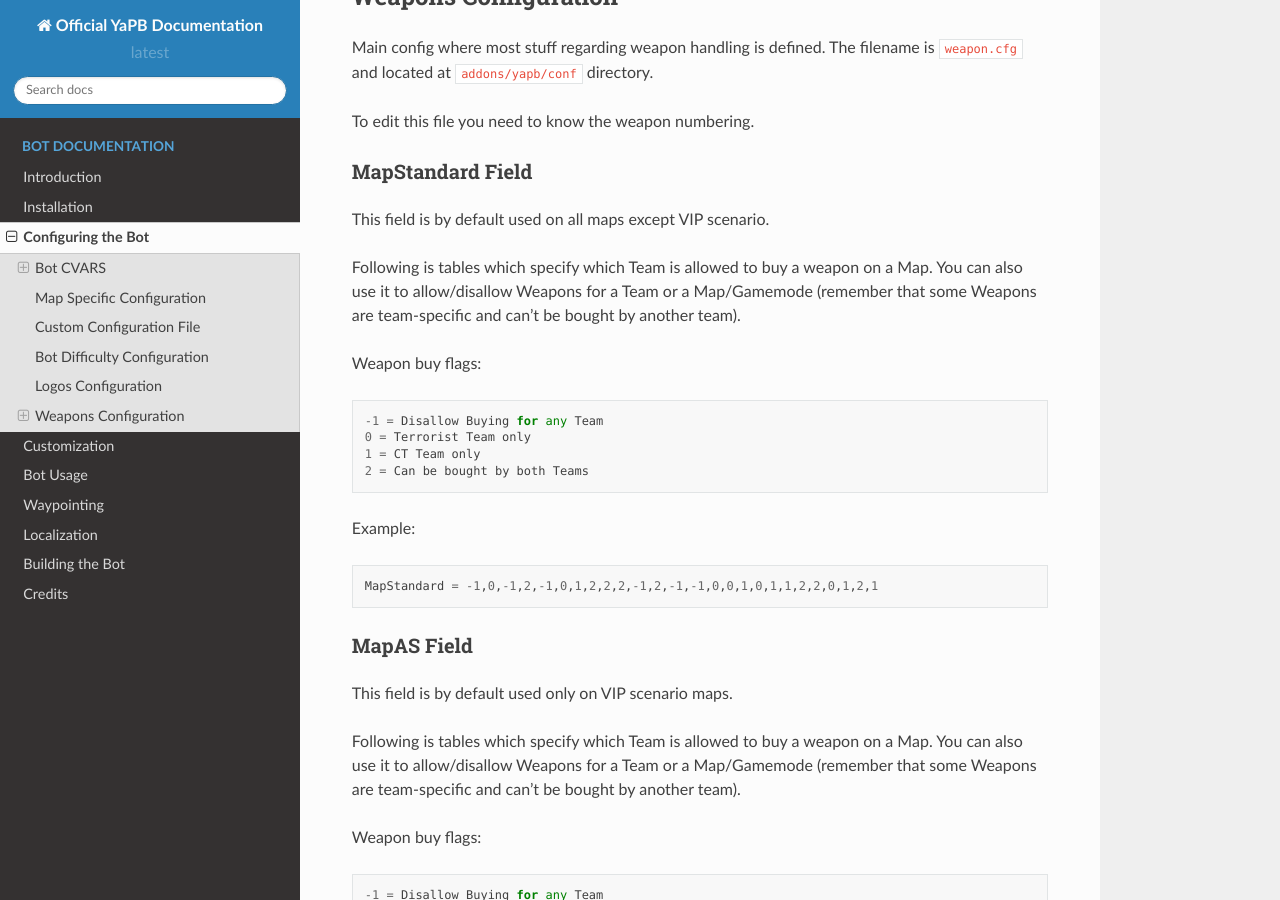
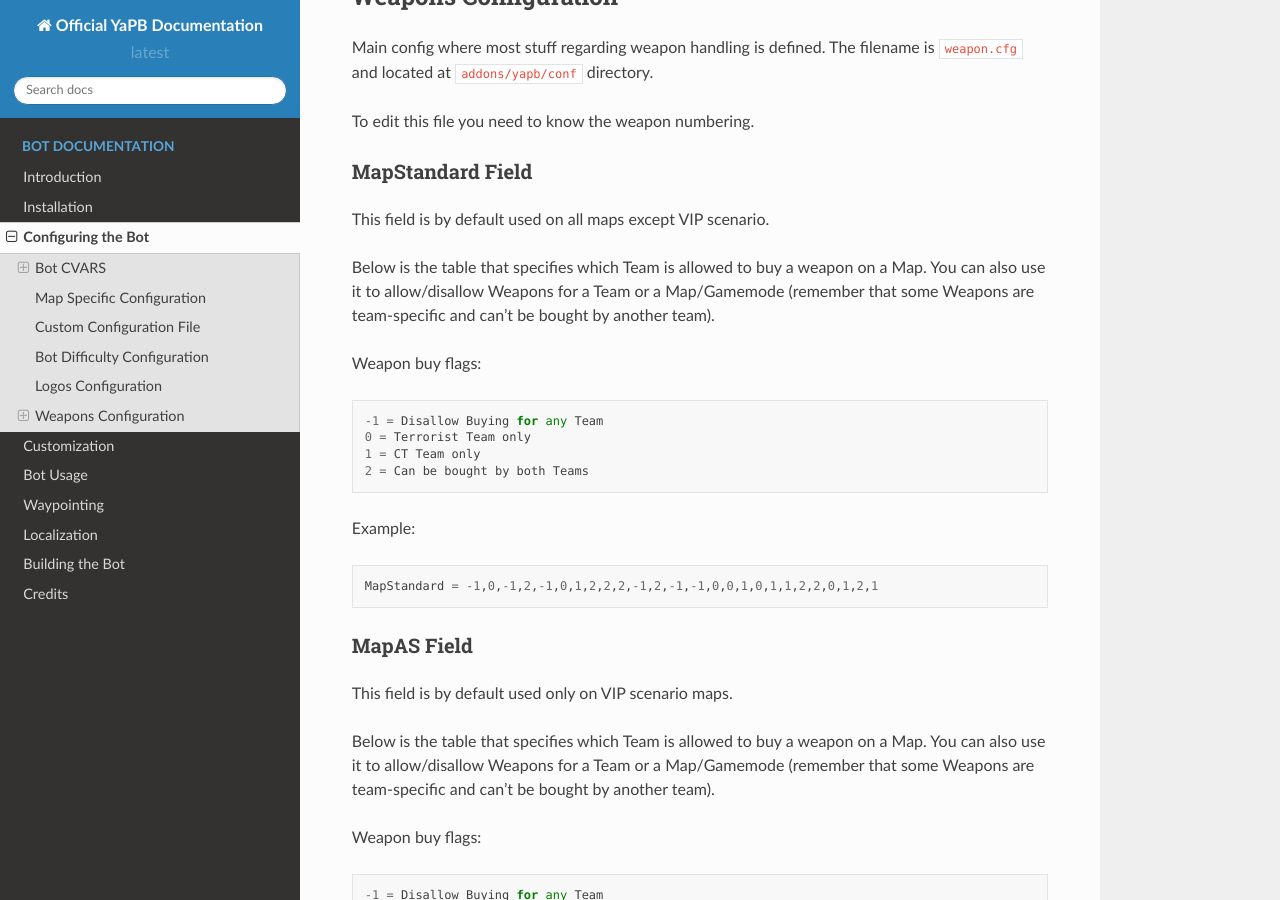
Before and after one commit to yapb/docs, a Sphinx documentation site: the page built from docs/configuring.rst, in a window 1280 px wide and 900 px high, scrolled down 20229 px. Built offline with Sphinx 7.4.7 and the Read the Docs theme 2.0.0, drawn with Linux system fonts in a browser that asks for light colours; some of the changed text lies outside the part shown.

Commit message:
configuring: wording corrections

```diff
--- a/docs/configuring.rst
+++ b/docs/configuring.rst
@@ -985,7 +985,7 @@
 ----------------------------
 This field is by default used on all maps except VIP scenario.
 
-Following is tables which specify which Team is allowed to buy a weapon on a Map. You can also use it to allow/disallow Weapons for a Team or a Map/Gamemode (remember that some Weapons are team-specific and can't be bought by another team).
+Below is the table that specifies which Team is allowed to buy a weapon on a Map. You can also use it to allow/disallow Weapons for a Team or a Map/Gamemode (remember that some Weapons are team-specific and can't be bought by another team).
 
 Weapon buy flags::
 
@@ -1002,7 +1002,7 @@
 ----------------------------
 This field is by default used only on VIP scenario maps.
 
-Following is tables which specify which Team is allowed to buy a weapon on a Map. You can also use it to allow/disallow Weapons for a Team or a Map/Gamemode (remember that some Weapons are team-specific and can't be bought by another team).
+Below is the table that specifies which Team is allowed to buy a weapon on a Map. You can also use it to allow/disallow Weapons for a Team or a Map/Gamemode (remember that some Weapons are team-specific and can't be bought by another team).
 
 Weapon buy flags::
 
@@ -1055,7 +1055,7 @@
 
 Weapon Priorities
 -----------------------------
-This tables stores the Weapon Priorities of the Bots depending on Personality (it affects buying & picking up better weapons from the ground).
+This table stores the Weapon Priorities of the Bots depending on Personality (it affects buying & picking up better weapons from the ground).
 
 Numbering of the weapons::
 
```
